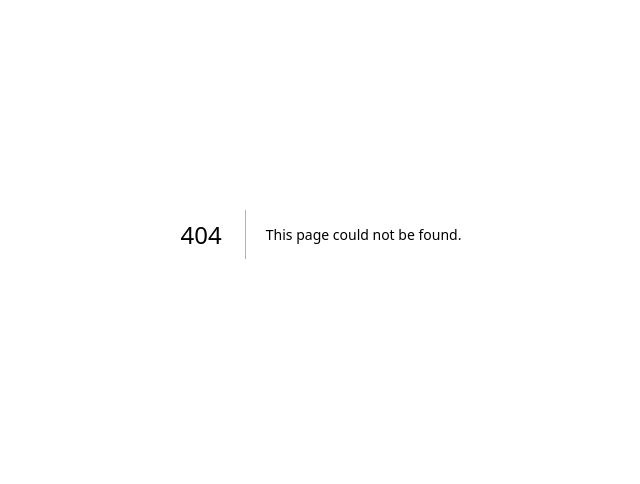
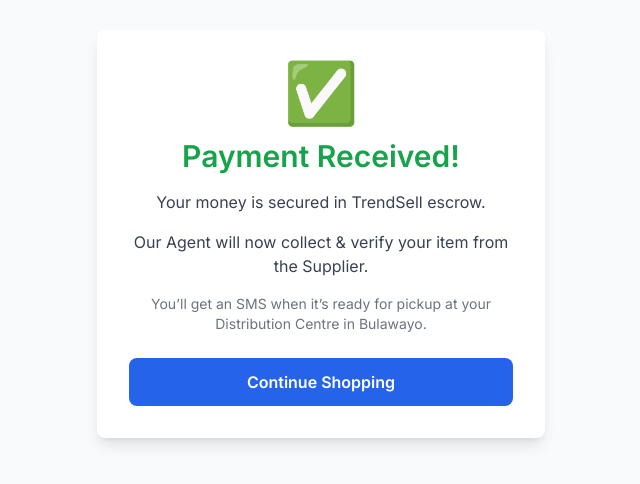
Before and after one commit to sikhumbuzilesncube/trendsell, a Next.js app: page /payment/success in a window 1280 px wide. Before the commit this address had no page. Shown: the part 166-650 px from the top of the page, without its empty margins (319-959 px from the left). Built offline with nearby package versions, Linux system fonts and the light colour scheme.

Commit message:
Create page.tsx

```diff
--- /dev/null
+++ b/app/payment/success/page.tsx
@@ -0,0 +1,25 @@
+export default function PaymentSuccess() {
+  return (
+    <div className="min-h-screen bg-gray-50 flex items-center justify-center p-4">
+      <div className="max-w-md w-full bg-white rounded-lg shadow-lg p-8 text-center">
+        <div className="text-6xl mb-4">✅</div>
+        <h1 className="text-3xl font-bold text-green-600 mb-4">Payment Received!</h1>
+        <p className="text-gray-700 mb-4">
+          Your money is secured in TrendSell escrow.
+        </p>
+        <p className="text-gray-700 mb-4">
+          Our Agent will now collect & verify your item from the Supplier.
+        </p>
+        <p className="text-sm text-gray-500 mb-6">
+          You’ll get an SMS when it’s ready for pickup at your Distribution Centre in Bulawayo.
+        </p>
+        <a
+          href="/"
+          className="inline-block w-full bg-blue-600 hover:bg-blue-700 text-white font-bold py-3 px-6 rounded-lg"
+        >
+          Continue Shopping
+        </a>
+      </div>
+    </div>
+  )
+}
```
